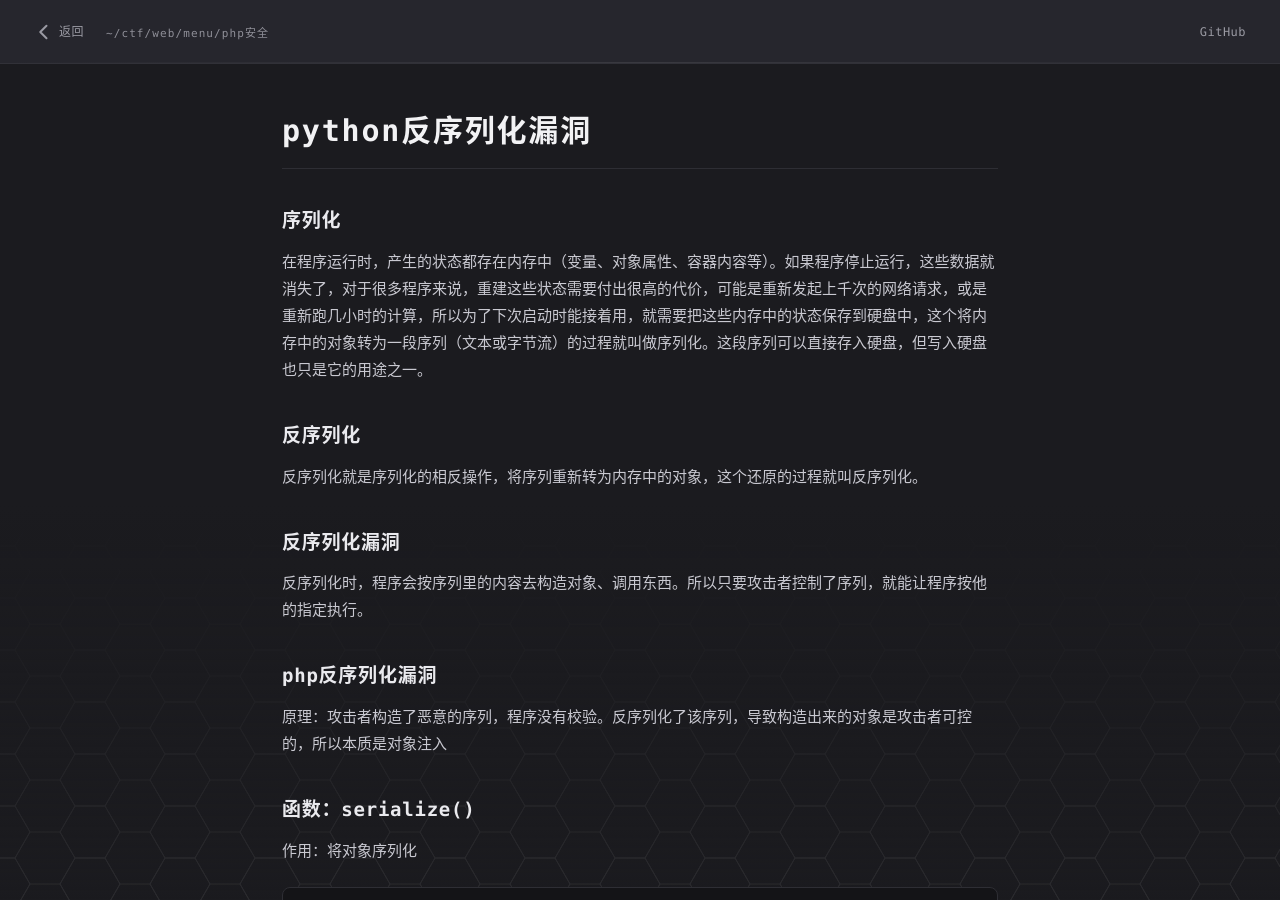
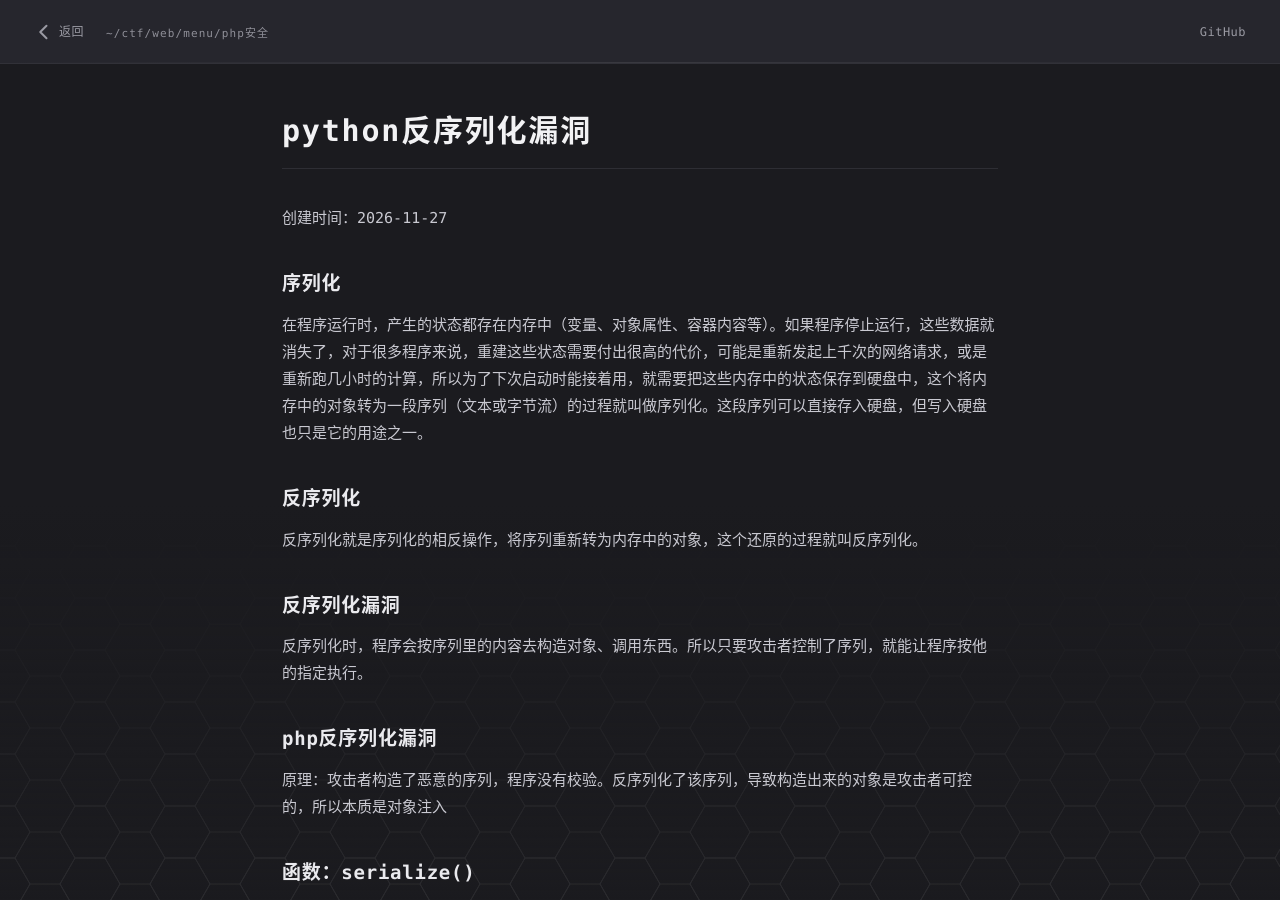
Before and after one commit to Min-2233/Min-2233.github.io, a Jekyll site: the page built from ctf/web/menu/php安全/php反序列化漏洞.md, in a window 1280 px wide and 900 px high. Built offline with Jekyll 4.4.1, drawn with Linux system fonts in a browser that asks for light colours; our own code applies the rules of GitHub Pages for plain Markdown files.

Commit message:
Update php反序列化漏洞.md

```diff
--- a/ctf/web/menu/php安全/php反序列化漏洞.md
+++ b/ctf/web/menu/php安全/php反序列化漏洞.md
@@ -1,4 +1,11 @@
+---
+title: php反序列化漏洞
+date: 2026-11-27
+---
+
+
 # python反序列化漏洞
+创建时间：2026-11-27
 ## 序列化
 在程序运行时，产生的状态都存在内存中（变量、对象属性、容器内容等）。如果程序停止运行，这些数据就消失了，对于很多程序来说，重建这些状态需要付出很高的代价，可能是重新发起上千次的网络请求，或是重新跑几小时的计算，所以为了下次启动时能接着用，就需要把这些内存中的状态保存到硬盘中，这个将内存中的对象转为一段序列（文本或字节流）的过程就叫做序列化。这段序列可以直接存入硬盘，但写入硬盘也只是它的用途之一。
 ## 反序列化
```
